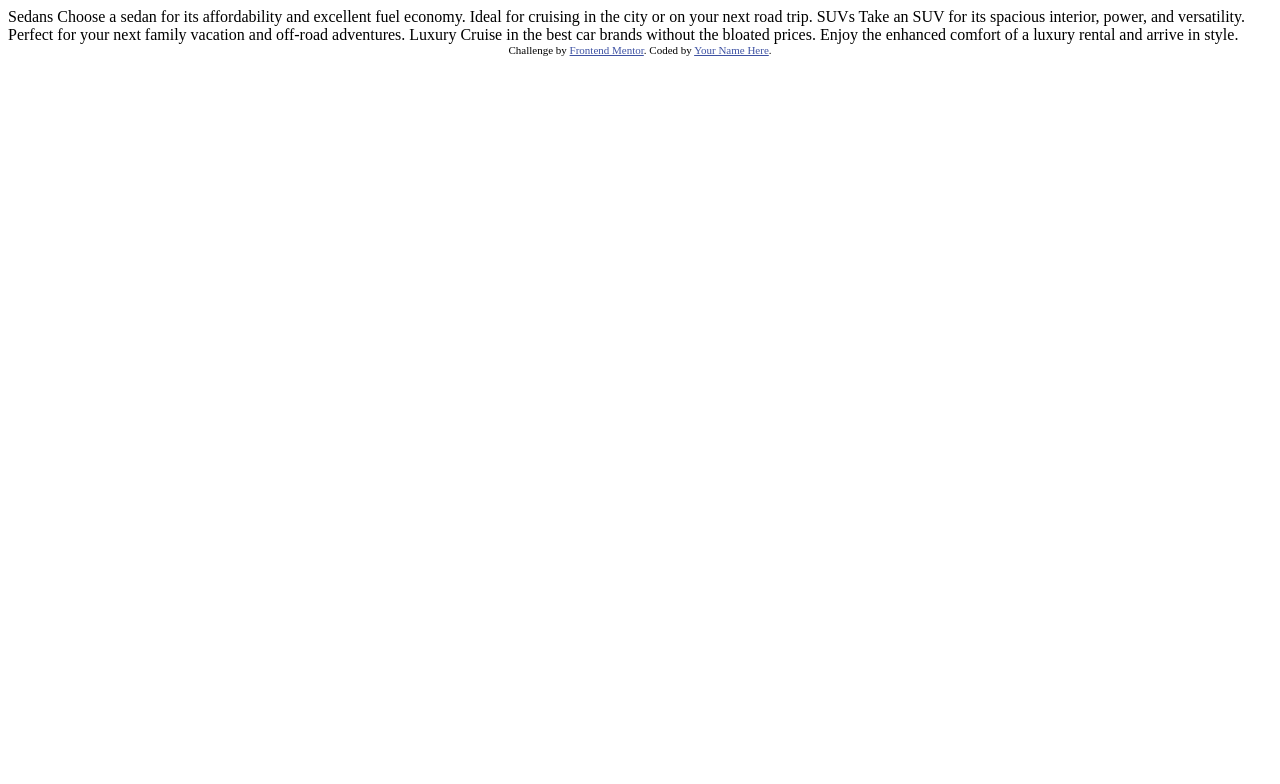
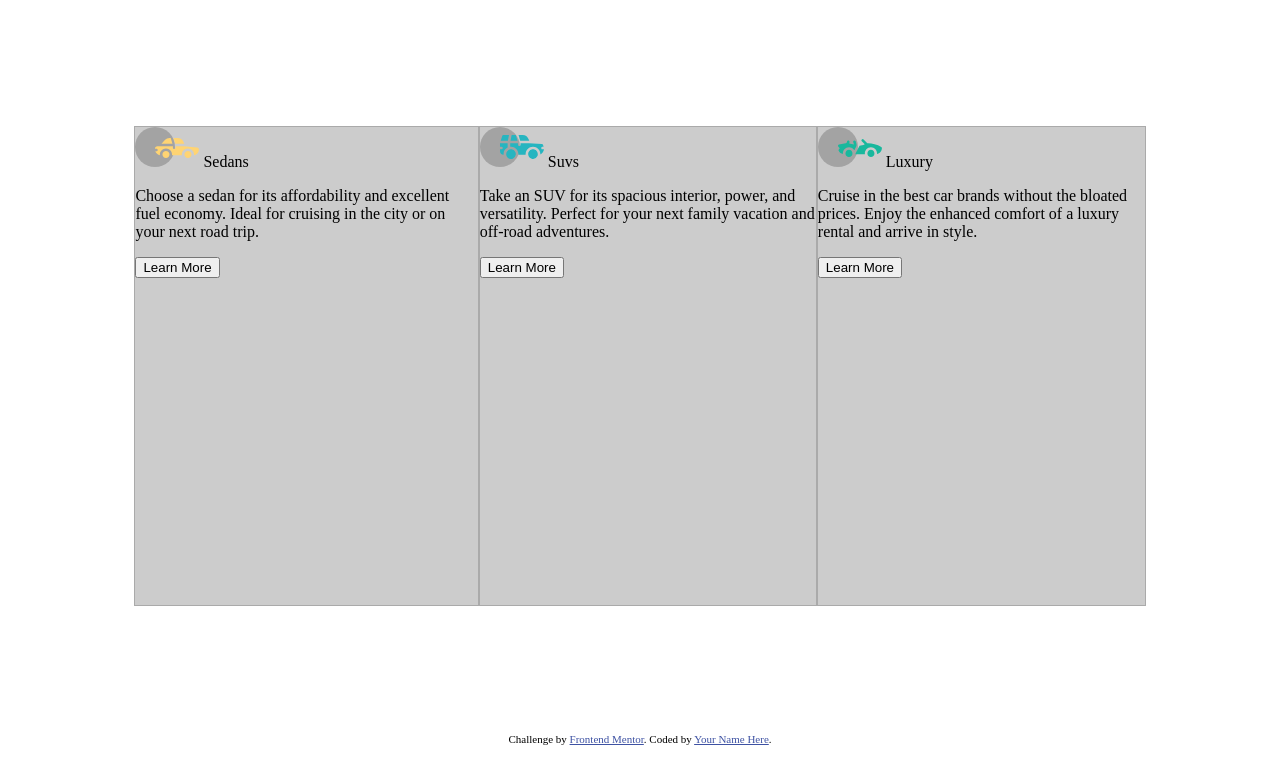
Before and after one commit to BasemAmr/3-column-preview-card-component, a plain HTML site: page index.html in a window 1280 px wide. Drawn offline with Linux system fonts and the light colour scheme.

Commit message:
Final HTML EDIT

```diff
--- a/index.html
+++ b/index.html
@@ -5,6 +5,7 @@
   <meta name="viewport" content="width=device-width, initial-scale=1.0"> <!-- displays site properly based on user's device -->
 
   <link rel="icon" type="image/png" sizes="32x32" href="./images/favicon-32x32.png">
+  <link rel="stylesheet" href="style.css">
 
   <title>Frontend Mentor | 3-column preview card component</title>
 
@@ -15,22 +16,57 @@
   </style>
 </head>
 <body>
+  <main class="wrapper">
 
-  Sedans
-  Choose a sedan for its affordability and excellent fuel economy. Ideal for cruising in the city
-  or on your next road trip.
+      <div class="item1">
 
-  SUVs
-  Take an SUV for its spacious interior, power, and versatility. Perfect for your next family vacation
-  and off-road adventures.
+        <img src="images/icon-sedans.svg" alt="SEDANS" >
 
-  Luxury
-  Cruise in the best car brands without the bloated prices. Enjoy the enhanced comfort of a luxury
-  rental and arrive in style.
+        <span class="car-name">
+          Sedans
+        </span>
+
+        <p class="why-choose">Choose a sedan for its affordability and excellent fuel economy. Ideal for cruising in the city
+        or on your next road trip.</p>
+
+        <button class="learn-more"> Learn More</button>
+
+      </div>
+
+      <div class="item2">
+
+        <img src="images/icon-suvs.svg" alt="SUVS" >
+
+        <span class="car-name">
+          Suvs
+        </span>
+
+        <p class="why-choose">Take an SUV for its spacious interior, power, and versatility. Perfect for your next family vacation and off-road adventures. </p>
+
+        <button class="learn-more"> Learn More</button>
+
+      </div>
+
+      <div class="item3">
+
+        <img src="images/icon-luxury.svg" alt="LUXURY" >
+
+        <span class="car-name">
+          Luxury
+        </span>
+
+        <p class="why-choose">Cruise in the best car brands without the bloated prices. Enjoy the enhanced comfort of a luxury rental and arrive in style.</p>
+
+        <button class="learn-more"> Learn More</button>
+
+      </div>
+
+  </main>
 
   <div class="attribution">
     Challenge by <a href="https://www.frontendmentor.io?ref=challenge" target="_blank">Frontend Mentor</a>.
     Coded by <a href="#">Your Name Here</a>.
   </div>
+
 </body>
 </html>
--- /dev/null
+++ b/style.css
@@ -0,0 +1,34 @@
+* {
+    box-sizing: border-box;
+}
+
+.wrapper {
+    /* Define the Grid layout */
+    display: grid;
+    grid-template-columns: auto auto auto;
+    grid-template-rows: 30rem;
+    /* Adding some space around the wrapper */
+    margin: 10%;
+    /* Editing the width of the wrapper to fit on the screen */
+    width: 80%;
+}
+
+.wrapper > div {
+    /* Adding some style to complete layout */
+    background-color: #CCC;
+    border: 1px solid #AAA;
+}
+
+/* Start styling card (item) 1 */
+
+
+
+
+
+
+
+
+
+
+
+/* Muliple-used classes */
```
Also changed, not shown: 1 other file.
